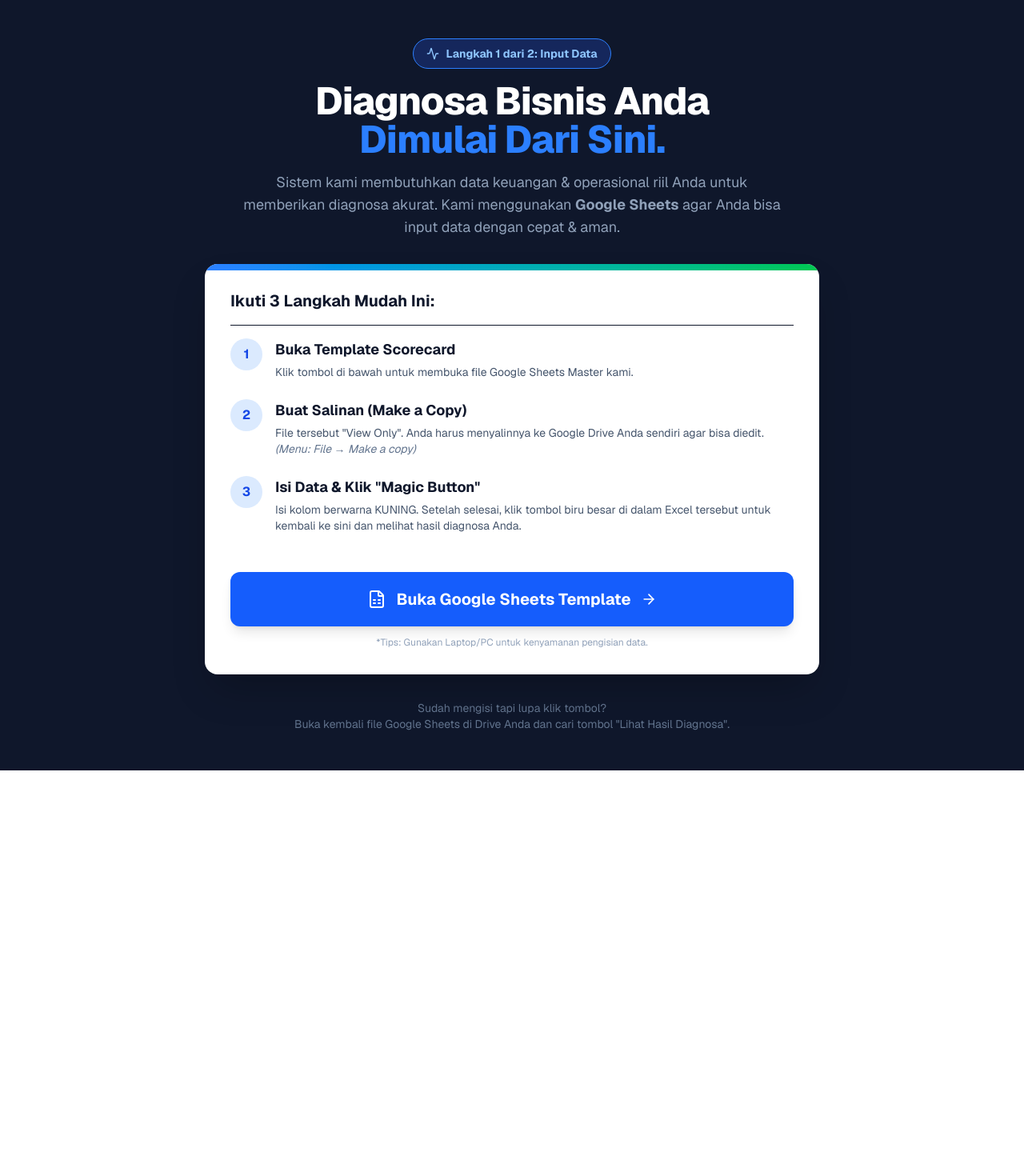
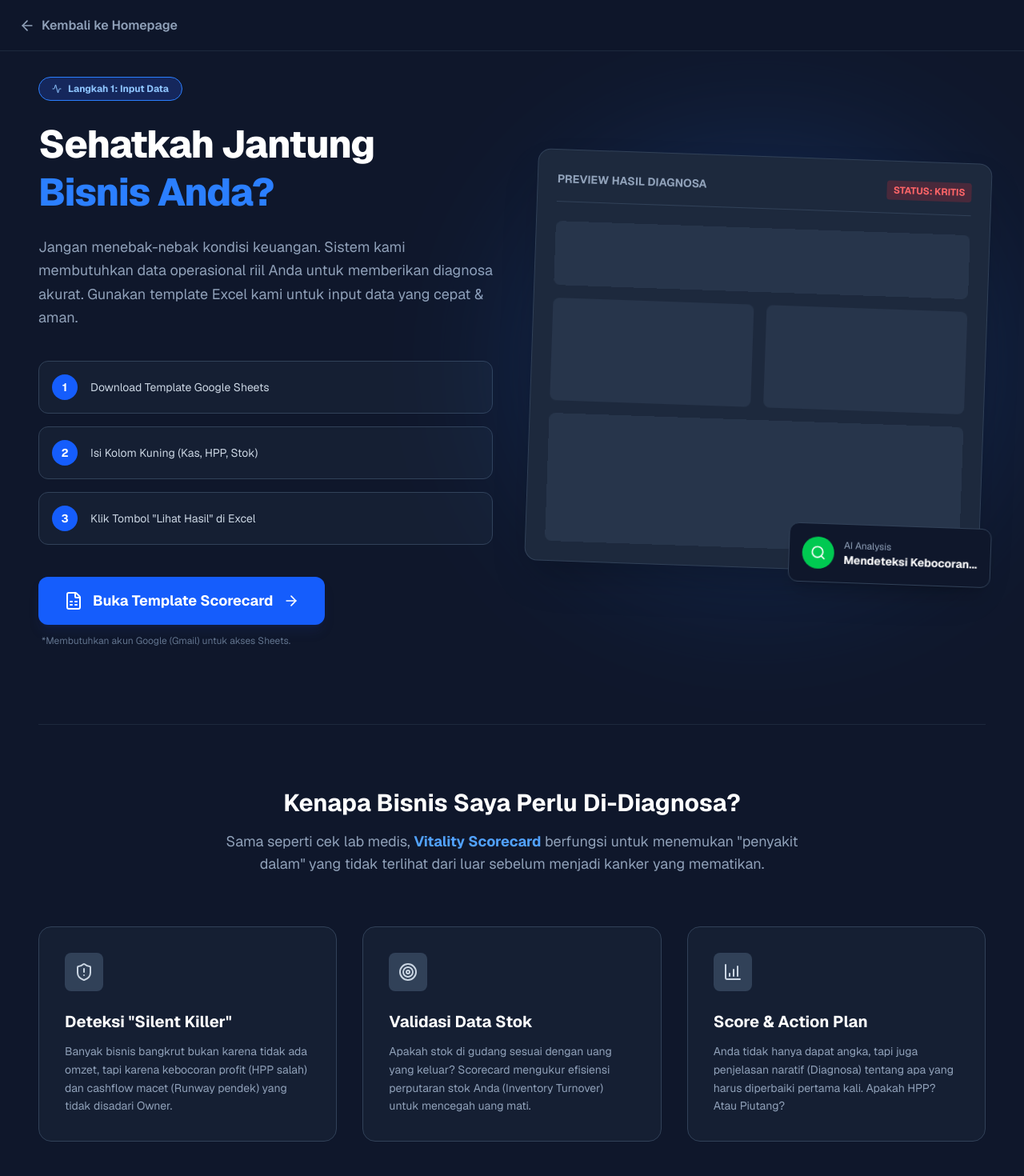
Before and after one commit to sintasuryadewi-git/metalurgi-scorecard, a Next.js app: page /result in a window 1280 px wide. Shown: the top 1470 px of the page at 80% size. Before the commit the page ends 963 px from the top, so only its background shows below. Built offline with nearby package versions, Linux system fonts and the light colour scheme.

Commit message:
Update Result Page: Add Back Button & Education Section

```diff
--- a/app/result/page.tsx
+++ b/app/result/page.tsx
@@ -2,10 +2,29 @@
 
 import { useSearchParams } from 'next/navigation';
 import { Suspense } from 'react';
-import { Activity, AlertTriangle, CheckCircle, XCircle, ChevronRight, FileSpreadsheet, Copy, ArrowRight, PlayCircle, MessageSquare } from 'lucide-react';
+import Link from 'next/link';
+import {
+  Activity,
+  AlertTriangle,
+  CheckCircle,
+  XCircle,
+  ChevronRight,
+  FileSpreadsheet,
+  ArrowLeft,
+  Search,
+  Target,
+  BarChart4,
+  ShieldAlert,
+  HelpCircle,
+  PlayCircle,
+  MessageSquare,
+  ArrowRight
+} from 'lucide-react';
 
-// --- KOMPONEN 1: PANDUAN PENGISIAN (ONBOARDING MODE) ---
-// Muncul jika user belum punya data (klik dari Homepage)
+// =================================================================================
+// VIEW 1: ONBOARDING MODE (PANDUAN & KONTEKS)
+// Muncul jika user belum punya data (URL bersih)
+// =================================================================================
 function OnboardingView() {
   const SHEET_URL = "https://docs.google.com/spreadsheets/d/15viCWSphO82p8FQxXR7goZ1D8EW5Mef1L1xJaMWgB1Q/edit?usp=sharing";
 
@@ -13,86 +32,163 @@ function OnboardingView() {
   const COPY_URL = SHEET_URL.replace('/edit?usp=sharing', '/copy');
 
   return (
-    <main className="min-h-screen bg-slate-900 text-white flex flex-col items-center justify-center p-6 md:p-12 font-sans">
-      <div className="max-w-3xl w-full space-y-8 text-center">
+    <main className="min-h-screen bg-slate-900 text-white font-sans selection:bg-blue-500 selection:text-white">
 
-        {/* Header */}
-        <div className="space-y-4">
-          <div className="inline-flex items-center gap-2 px-4 py-2 rounded-full bg-blue-900/50 border border-blue-500 text-blue-300 text-sm font-bold">
-            <Activity className="w-4 h-4" />
-            Langkah 1 dari 2: Input Data
+      {/* --- NAVBAR SEDERHANA --- */}
+      <nav className="fixed top-0 w-full bg-slate-900/90 backdrop-blur-md z-50 border-b border-slate-800 h-16 flex items-center px-6">
+        <Link href="/" className="flex items-center gap-2 text-slate-400 hover:text-white transition group">
+          <ArrowLeft className="w-5 h-5 group-hover:-translate-x-1 transition-transform" />
+          <span className="font-semibold">Kembali ke Homepage</span>
+        </Link>
+      </nav>
+
+      <div className="pt-24 pb-20 px-6 md:px-12 max-w-7xl mx-auto space-y-24">
+
+        {/* --- SECTION 1: HERO & ACTION (THE 'HOW') --- */}
+        <div className="grid grid-cols-1 lg:grid-cols-2 gap-12 items-center">
+          <div className="space-y-6">
+            <div className="inline-flex items-center gap-2 px-4 py-1.5 rounded-full bg-blue-900/50 border border-blue-500 text-blue-300 text-xs font-bold">
+              <Activity className="w-3 h-3" />
+              Langkah 1: Input Data
             </div>
-          <h1 className="text-3xl md:text-5xl font-extrabold tracking-tight">
-            Diagnosa Bisnis Anda <br/> <span className="text-blue-500">Dimulai Dari Sini.</span>
+            <h1 className="text-4xl md:text-5xl font-extrabold tracking-tight leading-tight">
+              Sehatkah Jantung <br/> <span className="text-blue-500">Bisnis Anda?</span>
             </h1>
-          <p className="text-lg text-slate-400 max-w-2xl mx-auto">
-            Sistem kami membutuhkan data keuangan & operasional riil Anda untuk memberikan diagnosa akurat. Kami menggunakan <strong>Google Sheets</strong> agar Anda bisa input data dengan cepat & aman.
+            <p className="text-lg text-slate-400 leading-relaxed">
+              Jangan menebak-nebak kondisi keuangan. Sistem kami membutuhkan data operasional riil Anda untuk memberikan diagnosa akurat. Gunakan template Excel kami untuk input data yang cepat & aman.
             </p>
+
+            {/* Steps Visual */}
+            <div className="space-y-4 pt-4">
+              <div className="flex items-center gap-4 p-4 bg-slate-800/50 rounded-xl border border-slate-700">
+                <div className="w-8 h-8 bg-blue-600 rounded-full flex items-center justify-center font-bold text-sm">1</div>
+                <div className="text-sm text-slate-300">Download Template Google Sheets</div>
+              </div>
+              <div className="flex items-center gap-4 p-4 bg-slate-800/50 rounded-xl border border-slate-700">
+                <div className="w-8 h-8 bg-blue-600 rounded-full flex items-center justify-center font-bold text-sm">2</div>
+                <div className="text-sm text-slate-300">Isi Kolom Kuning (Kas, HPP, Stok)</div>
+              </div>
+              <div className="flex items-center gap-4 p-4 bg-slate-800/50 rounded-xl border border-slate-700">
+                <div className="w-8 h-8 bg-blue-600 rounded-full flex items-center justify-center font-bold text-sm">3</div>
+                <div className="text-sm text-slate-300">Klik Tombol "Lihat Hasil" di Excel</div>
+              </div>
             </div>
 
-        {/* Card Steps */}
-        <div className="bg-white text-slate-900 rounded-2xl p-8 shadow-2xl text-left space-y-6 relative overflow-hidden">
-          <div className="absolute top-0 left-0 w-full h-2 bg-gradient-to-r from-blue-500 to-green-500"></div>
-
-          <h3 className="text-xl font-bold border-b pb-4 mb-4">Ikuti 3 Langkah Mudah Ini:</h3>
-
-          {/* Step 1 */}
-          <div className="flex gap-4">
-            <div className="flex-shrink-0 w-10 h-10 bg-blue-100 rounded-full flex items-center justify-center text-blue-700 font-bold">1</div>
-            <div>
-              <h4 className="font-bold text-lg">Buka Template Scorecard</h4>
-              <p className="text-slate-600 text-sm mt-1">
-                Klik tombol di bawah untuk membuka file Google Sheets Master kami.
+            <div className="pt-4">
+               <a
+                href={COPY_URL}
+                target="_blank"
+                className="inline-flex w-full md:w-auto items-center justify-center gap-3 bg-blue-600 hover:bg-blue-500 text-white font-bold text-lg py-4 px-8 rounded-xl shadow-lg shadow-blue-900/20 transition-all transform hover:-translate-y-1"
+              >
+                <FileSpreadsheet className="w-6 h-6" />
+                <span>Buka Template Scorecard</span>
+                <ArrowRight className="w-5 h-5" />
+              </a>
+              <p className="text-xs text-slate-500 mt-3 ml-1">
+                *Membutuhkan akun Google (Gmail) untuk akses Sheets.
               </p>
             </div>
           </div>
 
-          {/* Step 2 */}
-          <div className="flex gap-4">
-             <div className="flex-shrink-0 w-10 h-10 bg-blue-100 rounded-full flex items-center justify-center text-blue-700 font-bold">2</div>
+          {/* Visual Illustration (Right Side) */}
+          <div className="relative hidden lg:block">
+             <div className="absolute inset-0 bg-blue-500 blur-[100px] opacity-20 rounded-full"></div>
+             <div className="relative bg-slate-800 border border-slate-700 rounded-2xl p-6 shadow-2xl rotate-2 hover:rotate-0 transition duration-500">
+                {/* Mockup Mini Dashboard */}
+                <div className="flex justify-between items-center mb-6 border-b border-slate-700 pb-4">
+                   <div className="text-sm font-bold text-slate-400">PREVIEW HASIL DIAGNOSA</div>
+                   <div className="px-2 py-1 bg-red-500/20 text-red-400 text-xs font-bold rounded">STATUS: KRITIS</div>
+                </div>
+                <div className="space-y-4">
+                   <div className="h-20 bg-slate-700/50 rounded-lg w-full animate-pulse"></div>
+                   <div className="grid grid-cols-2 gap-4">
+                      <div className="h-32 bg-slate-700/50 rounded-lg animate-pulse"></div>
+                      <div className="h-32 bg-slate-700/50 rounded-lg animate-pulse"></div>
+                   </div>
+                   <div className="h-40 bg-slate-700/50 rounded-lg animate-pulse"></div>
+                </div>
+                <div className="absolute -bottom-4 -right-4 bg-slate-900 border border-slate-700 p-4 rounded-xl shadow-xl flex items-center gap-3">
+                   <div className="w-10 h-10 bg-green-500 rounded-full flex items-center justify-center">
+                      <Search className="w-5 h-5 text-white" />
+                   </div>
                    <div>
-              <h4 className="font-bold text-lg">Buat Salinan (Make a Copy)</h4>
-              <p className="text-slate-600 text-sm mt-1">
-                File tersebut "View Only". Anda harus menyalinnya ke Google Drive Anda sendiri agar bisa diedit.
-                <br/><span className="italic text-slate-500">(Menu: File &rarr; Make a copy)</span>
+                      <div className="text-xs text-slate-400">AI Analysis</div>
+                      <div className="font-bold text-sm">Mendeteksi Kebocoran...</div>
+                   </div>
+                </div>
+             </div>
+          </div>
+        </div>
+
+        {/* --- SECTION 2: EDUKASI (THE 'WHY') --- */}
+        <div className="border-t border-slate-800 pt-20">
+           <div className="text-center max-w-3xl mx-auto mb-16">
+              <h2 className="text-3xl font-bold mb-4">Kenapa Bisnis Saya Perlu Di-Diagnosa?</h2>
+              <p className="text-slate-400 text-lg">
+                Sama seperti cek lab medis, <span className="text-blue-400 font-bold">Vitality Scorecard</span> berfungsi untuk menemukan "penyakit dalam" yang tidak terlihat dari luar sebelum menjadi kanker yang mematikan.
+              </p>
+           </div>
+
+           <div className="grid grid-cols-1 md:grid-cols-3 gap-8">
+              {/* Card 1 */}
+              <div className="bg-slate-800/50 p-8 rounded-2xl border border-slate-700 hover:border-blue-500 transition group">
+                 <div className="w-12 h-12 bg-slate-700 rounded-lg flex items-center justify-center mb-6 group-hover:bg-blue-600 group-hover:text-white transition">
+                    <ShieldAlert className="w-6 h-6 text-slate-300 group-hover:text-white" />
+                 </div>
+                 <h3 className="text-xl font-bold mb-3">Deteksi "Silent Killer"</h3>
+                 <p className="text-slate-400 text-sm leading-relaxed">
+                    Banyak bisnis bangkrut bukan karena tidak ada omzet, tapi karena kebocoran profit (HPP salah) dan cashflow macet (Runway pendek) yang tidak disadari Owner.
+                 </p>
+              </div>
+
+              {/* Card 2 */}
+              <div className="bg-slate-800/50 p-8 rounded-2xl border border-slate-700 hover:border-green-500 transition group">
+                 <div className="w-12 h-12 bg-slate-700 rounded-lg flex items-center justify-center mb-6 group-hover:bg-green-600 group-hover:text-white transition">
+                    <Target className="w-6 h-6 text-slate-300 group-hover:text-white" />
+                 </div>
+                 <h3 className="text-xl font-bold mb-3">Validasi Data Stok</h3>
+                 <p className="text-slate-400 text-sm leading-relaxed">
+                    Apakah stok di gudang sesuai dengan uang yang keluar? Scorecard mengukur efisiensi perputaran stok Anda (Inventory Turnover) untuk mencegah uang mati.
+                 </p>
+              </div>
+
+              {/* Card 3 */}
+              <div className="bg-slate-800/50 p-8 rounded-2xl border border-slate-700 hover:border-purple-500 transition group">
+                 <div className="w-12 h-12 bg-slate-700 rounded-lg flex items-center justify-center mb-6 group-hover:bg-purple-600 group-hover:text-white transition">
+                    <BarChart4 className="w-6 h-6 text-slate-300 group-hover:text-white" />
+                 </div>
+                 <h3 className="text-xl font-bold mb-3">Score & Action Plan</h3>
+                 <p className="text-slate-400 text-sm leading-relaxed">
+                    Anda tidak hanya dapat angka, tapi juga penjelasan naratif (Diagnosa) tentang apa yang harus diperbaiki pertama kali. Apakah HPP? Atau Piutang?
                  </p>
               </div>
            </div>
+        </div>
 
-          {/* Step 3 */}
-          <div className="flex gap-4">
-             <div className="flex-shrink-0 w-10 h-10 bg-blue-100 rounded-full flex items-center justify-center text-blue-700 font-bold">3</div>
-            <div>
-              <h4 className="font-bold text-lg">Isi Data & Klik "Magic Button"</h4>
-              <p className="text-slate-600 text-sm mt-1">
-                Isi kolom berwarna KUNING. Setelah selesai, klik tombol biru besar di dalam Excel tersebut untuk kembali ke sini dan melihat hasil diagnosa Anda.
-              </p>
+        {/* --- SECTION 3: TARGET AUDIENCE (THE 'WHO') --- */}
+        <div className="bg-gradient-to-r from-blue-900/20 to-slate-800/50 rounded-3xl p-8 md:p-12 border border-slate-700 text-center">
+           <h3 className="text-2xl font-bold mb-6">Tools Ini Wajib Bagi Business Owner yang...</h3>
+           <div className="flex flex-wrap justify-center gap-4">
+              <span className="px-6 py-3 bg-slate-900 rounded-full border border-slate-600 text-slate-300 text-sm font-medium">
+                 😓 Omzet naik tapi uang tidak pernah terkumpul
+              </span>
+              <span className="px-6 py-3 bg-slate-900 rounded-full border border-slate-600 text-slate-300 text-sm font-medium">
+                 📦 Stok sering selisih atau hilang misterius
+              </span>
+              <span className="px-6 py-3 bg-slate-900 rounded-full border border-slate-600 text-slate-300 text-sm font-medium">
+                 🤯 Pusing karena keuangan pribadi & bisnis tercampur
+              </span>
+              <span className="px-6 py-3 bg-slate-900 rounded-full border border-slate-600 text-slate-300 text-sm font-medium">
+                 🚀 Berencana ekspansi tapi takut cashflow jebol
+              </span>
+           </div>
+           <div className="mt-10">
+              <p className="text-slate-400 text-sm mb-4">Siap mengetahui kebenaran bisnis Anda?</p>
+              <a href={COPY_URL} target="_blank" className="text-blue-400 hover:text-white font-bold underline underline-offset-4 decoration-blue-500 decoration-2 transition">
+                 Ya, Saya Mau Mulai Diagnosa Sekarang &rarr;
+              </a>
            </div>
         </div>
-
-          {/* CTA Button */}
-          <div className="pt-6">
-            <a
-              href={COPY_URL} // Mengarahkan langsung ke Copy mode
-              target="_blank"
-              className="group w-full flex items-center justify-center gap-3 bg-blue-600 hover:bg-blue-700 text-white font-bold text-xl py-5 px-6 rounded-xl shadow-lg transition-all transform hover:scale-[1.02]"
-            >
-              <FileSpreadsheet className="w-6 h-6" />
-              <span>Buka Google Sheets Template</span>
-              <ArrowRight className="w-5 h-5 group-hover:translate-x-1 transition-transform" />
-            </a>
-            <p className="text-center text-xs text-slate-400 mt-3">
-              *Tips: Gunakan Laptop/PC untuk kenyamanan pengisian data.
-            </p>
-          </div>
-
-        </div>
-
-        {/* Footer Link */}
-        <p className="text-sm text-slate-500">
-            Sudah mengisi tapi lupa klik tombol? <br/>
-            Buka kembali file Google Sheets di Drive Anda dan cari tombol "Lihat Hasil Diagnosa".
-        </p>
 
       </div>
     </main>
@@ -100,70 +196,68 @@ function OnboardingView() {
 }
 
 
-// --- KOMPONEN 2: DASHBOARD DIAGNOSA (RESULT MODE) ---
+// =================================================================================
+// VIEW 2: DASHBOARD MODE (RESULT)
 // Muncul jika data tersedia di URL
+// =================================================================================
 function DashboardView({ searchParams }: { searchParams: URLSearchParams }) {
 
-  // 1. TANGKAP DATA (PARSING)
+  // --- 1. PARSING DATA ---
   const kas = Number(searchParams.get('kas') || 0);
   const opex = Number(searchParams.get('opex') || 0);
   const pisahRekening = searchParams.get('pisah') === 'true';
-
   const omzet = Number(searchParams.get('omzet') || 0);
   const hpp = Number(searchParams.get('hpp') || 0);
   const validHpp = searchParams.get('validhpp') === 'true';
-
   const stok = Number(searchParams.get('stok') || 0);
   const piutang = Number(searchParams.get('piutang') || 0);
   const hutang = Number(searchParams.get('hutang') || 0);
 
-  // 2. THE CFO CALCULATION ENGINE
-
-  // A. Burn Rate & Runway
+  // --- 2. ENGINE PERHITUNGAN ---
   const monthlyBurn = opex;
   const runway = monthlyBurn > 0 ? (kas / monthlyBurn).toFixed(1) : '0';
   const runwayNum = Number(runway);
 
-  // B. Gross Margin
   const grossProfit = omzet - hpp;
   const marginPersen = omzet > 0 ? ((grossProfit / omzet) * 100).toFixed(1) : '0';
   const marginNum = Number(marginPersen);
 
-  // C. Inventory Turnover (Estimasi Bulan)
   const stockMonth = hpp > 0 ? (stok / hpp).toFixed(1) : '0';
   const stockMonthNum = Number(stockMonth);
 
-  // 3. SCORING ALGORITHM
+  // --- 3. SCORING ---
   let score = 0;
-
   // Likuiditas (30%)
-  if (runwayNum >= 6) score += 30;
-  else if (runwayNum >= 3) score += 15;
-  else if (runwayNum >= 1) score += 5;
-
+  if (runwayNum >= 6) score += 30; else if (runwayNum >= 3) score += 15; else if (runwayNum >= 1) score += 5;
   // Profitabilitas (25%)
-  if (marginNum >= 30) score += 25;
-  else if (marginNum >= 15) score += 10;
-
+  if (marginNum >= 30) score += 25; else if (marginNum >= 15) score += 10;
   // Efisiensi Stok (20%)
-  if (stockMonthNum <= 1.5) score += 20;
-  else if (stockMonthNum <= 3) score += 10;
-
+  if (stockMonthNum <= 1.5) score += 20; else if (stockMonthNum <= 3) score += 10;
   // Kesehatan Cashflow (15%)
-  if (piutang <= hutang) score += 15;
-  else if (piutang < (hutang * 1.5)) score += 5;
-
+  if (piutang <= hutang) score += 15; else if (piutang < (hutang * 1.5)) score += 5;
   // Fundamental (10%)
   if (pisahRekening) score += 5;
   if (validHpp) score += 5;
 
-  // 4. AI DIAGNOSIS
+  // --- 4. DIAGNOSIS TEXT ---
   let diagnosisTitle = "";
   let diagnosisText = [];
+  let statusColor = "";
+  let statusBg = "";
 
-  if (score >= 80) diagnosisTitle = "BISNIS SEHAT (PRIME) 🟢";
-  else if (score >= 50) diagnosisTitle = "WASPADA (WARNING) 🟡";
-  else diagnosisTitle = "KRITIS (ICU) 🔴";
+  if (score >= 80) {
+     diagnosisTitle = "BISNIS SEHAT (PRIME) 🟢";
+     statusColor = "text-green-700";
+     statusBg = "bg-green-600";
+  } else if (score >= 50) {
+     diagnosisTitle = "WASPADA (WARNING) 🟡";
+     statusColor = "text-yellow-700";
+     statusBg = "bg-yellow-500";
+  } else {
+     diagnosisTitle = "KRITIS (ICU) 🔴";
+     statusColor = "text-red-700";
+     statusBg = "bg-red-700";
+  }
 
   if (runwayNum < 1) diagnosisText.push("⚠️ DARURAT KAS: Sisa napas bisnis kurang dari 1 bulan. Risiko gagal bayar tinggi.");
   else if (runwayNum < 3) diagnosisText.push("⚠️ KAS TIPIS: Posisi kas rentan terhadap guncangan.");
@@ -178,8 +272,16 @@ function DashboardView({ searchParams }: { searchParams: URLSearchParams }) {
 
   return (
     <div className="min-h-screen bg-slate-50 font-sans text-slate-800 pb-20">
+
+      {/* Tombol Back di Mode Dashboard */}
+      <nav className="fixed top-0 w-full z-50 px-6 py-4 pointer-events-none">
+        <Link href="/" className="pointer-events-auto inline-flex items-center gap-2 bg-white/90 backdrop-blur shadow-sm px-4 py-2 rounded-full text-sm font-bold text-slate-600 hover:text-blue-600 transition border border-slate-200">
+           <ArrowLeft className="w-4 h-4" /> Homepage
+        </Link>
+      </nav>
+
       {/* HEADER SCORE */}
-      <div className={`${score < 50 ? 'bg-red-700' : score < 80 ? 'bg-yellow-500' : 'bg-green-600'} text-white p-8 md:p-12 text-center`}>
+      <div className={`${statusBg} text-white p-8 pt-20 md:p-12 text-center`}>
         <div className="max-w-3xl mx-auto">
           <h1 className="text-2xl md:text-4xl font-extrabold uppercase tracking-wide mb-2">{diagnosisTitle}</h1>
           <div className="text-6xl md:text-7xl font-black my-4">{score}<span className="text-3xl font-medium opacity-70">/100</span></div>
@@ -233,9 +335,9 @@ function DashboardView({ searchParams }: { searchParams: URLSearchParams }) {
           <a href="https://wa.me/6281234567890" target="_blank" className="flex items-center justify-center gap-2 bg-green-600 hover:bg-green-700 text-white font-bold py-4 px-6 rounded-xl shadow-lg">
             <MessageSquare className="w-5 h-5" /> Konsultasi Gratis via WA
           </a>
-          <a href="/" className="flex items-center justify-center gap-2 bg-slate-800 hover:bg-slate-900 text-white font-bold py-4 px-6 rounded-xl shadow-lg">
+          <Link href="/" className="flex items-center justify-center gap-2 bg-slate-800 hover:bg-slate-900 text-white font-bold py-4 px-6 rounded-xl shadow-lg">
             <ChevronRight className="w-5 h-5" /> Kembali ke Homepage
-          </a>
+          </Link>
         </div>
       </div>
     </div>
@@ -243,13 +345,9 @@ function DashboardView({ searchParams }: { searchParams: URLSearchParams }) {
 }
 
 
-// --- MAIN PAGE WRAPPER ---
+// --- MAIN ROUTER ---
 function ScorecardRouter() {
   const searchParams = useSearchParams();
-
-  // CEK LOGIKA UTAMA: Apakah ada data 'kas' atau 'omzet' di URL?
-  // Jika ada, berarti user datang dari Excel -> Tampilkan Dashboard
-  // Jika tidak ada, berarti user dari Homepage -> Tampilkan Panduan
   const hasData = searchParams.has('kas') || searchParams.has('omzet');
 
   if (hasData) {
```
Lines whose indentation alone changed are shown as unchanged.
